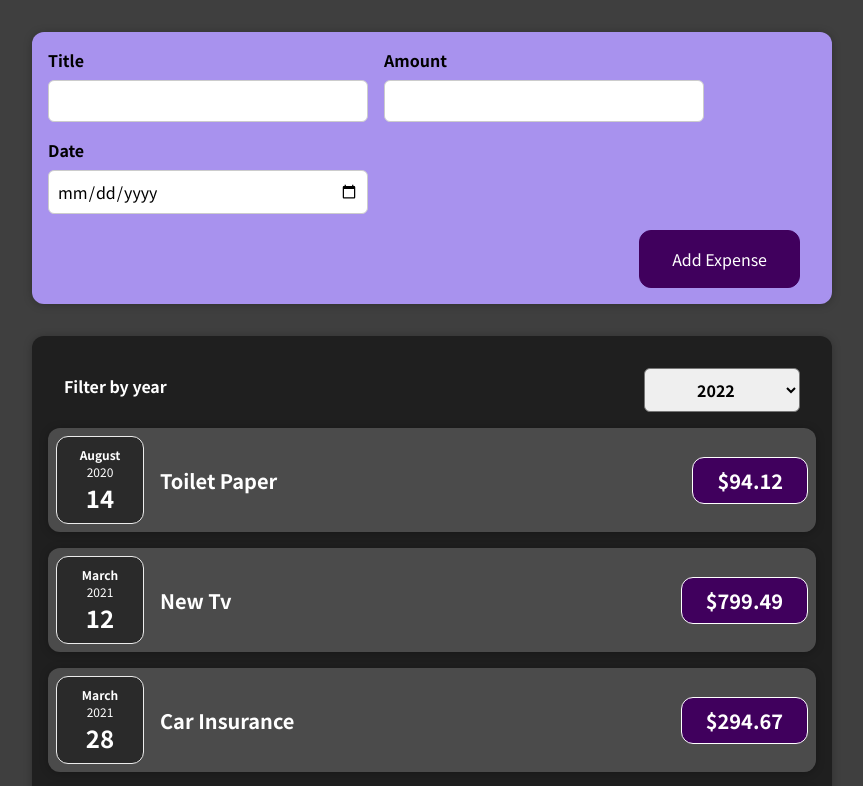
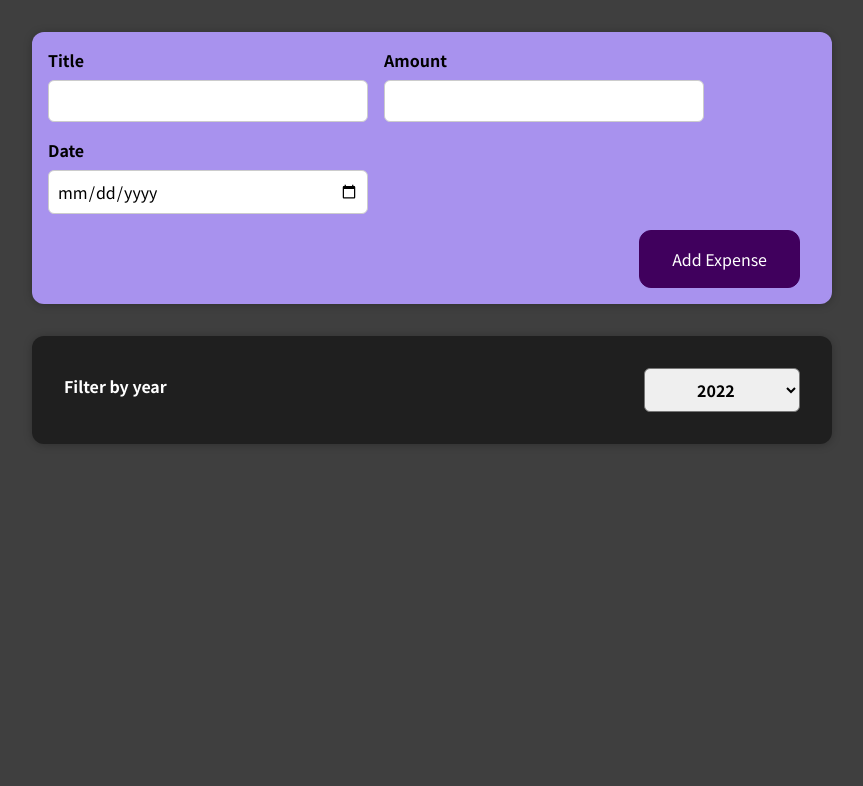
Before and after one commit to KamilKonopski/Expenses-Tracker-App, a React (Create React App) app: page / in a window 1280 px wide. Shown: the top 786 px of the page, without its empty margins (208-1071 px from the left). Built offline with nearby package versions, Linux system fonts and the light colour scheme.

Commit message:
add filter feature

```diff
--- a/src/components/Expenses/Expenses.js
+++ b/src/components/Expenses/Expenses.js
@@ -13,14 +13,18 @@ const Expenses = ({ expenses }) => {
 		setFilteredYear(selectedYear);
 	};
 
+	const filteredExpenses = expenses.filter((expense) => {
+		return expense.date.getFullYear().toString() === filteredYear;
+	});
+
 	return (
 		<div>
 			<Card className="expenses">
 				<ExpensesFilter
 					selected={filteredYear}
-					onChageFilter={filteredChangeHadler}
+					onChangeFilter={filteredChangeHadler}
 				/>
-				{expenses.map((expense) => (
+				{filteredExpenses.map((expense) => (
 					<ExpenseItem
 						key={expense.id}
 						title={expense.title}
--- a/src/components/Expenses/ExpensesFilter.js
+++ b/src/components/Expenses/ExpensesFilter.js
@@ -1,8 +1,8 @@
 import "./ExpensesFilter.css";
 
-const ExpensesFilter = ({ onChageFilter, selected }) => {
+const ExpensesFilter = ({ onChangeFilter, selected }) => {
 	const filterChangeHandler = (event) => {
-		onChageFilter(event.target.value);
+		onChangeFilter(event.target.value);
 	};
 
 	return (
```
Also changed, not shown: 1 other file (tests, documents, lock files or other folders).
